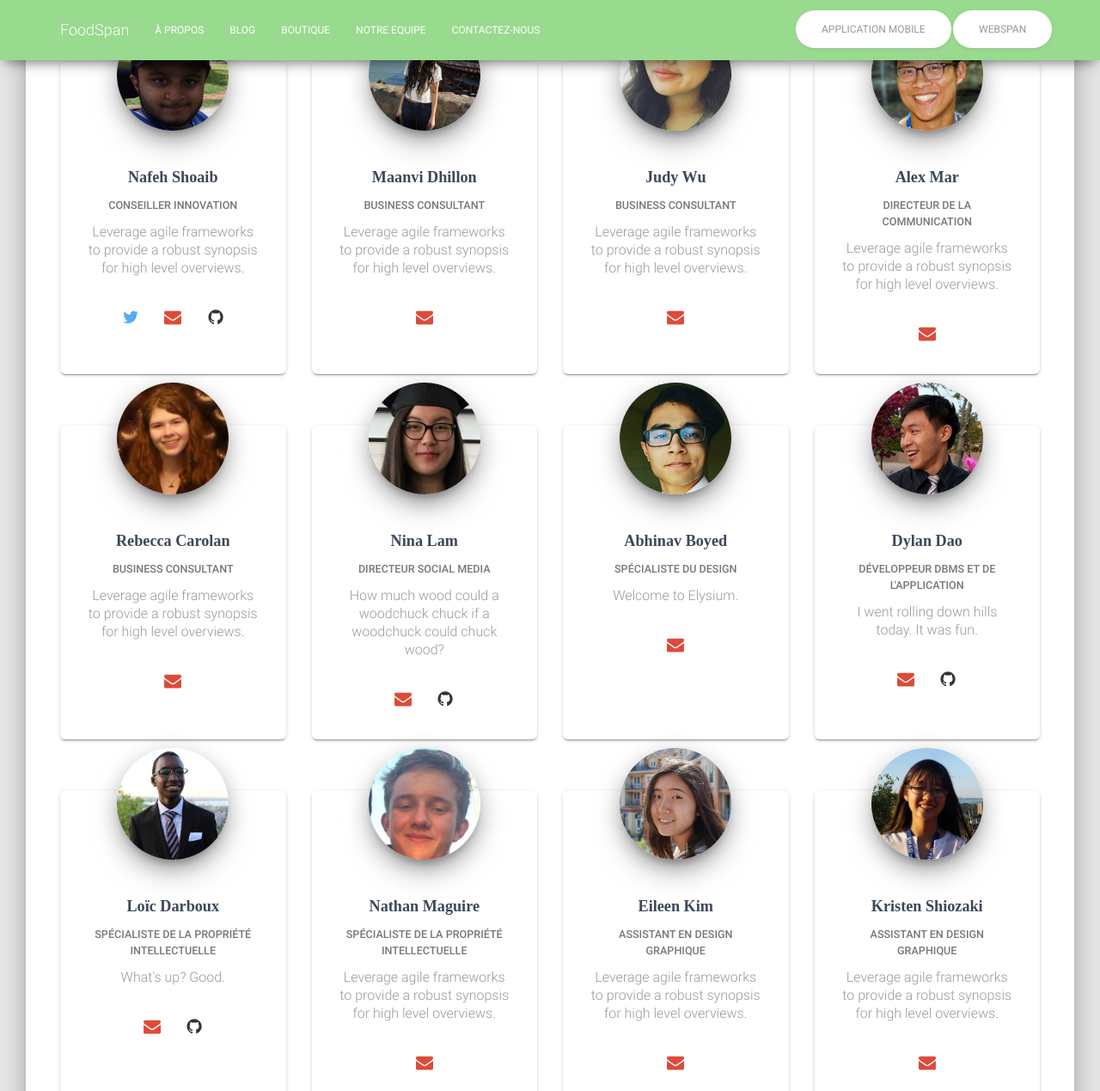
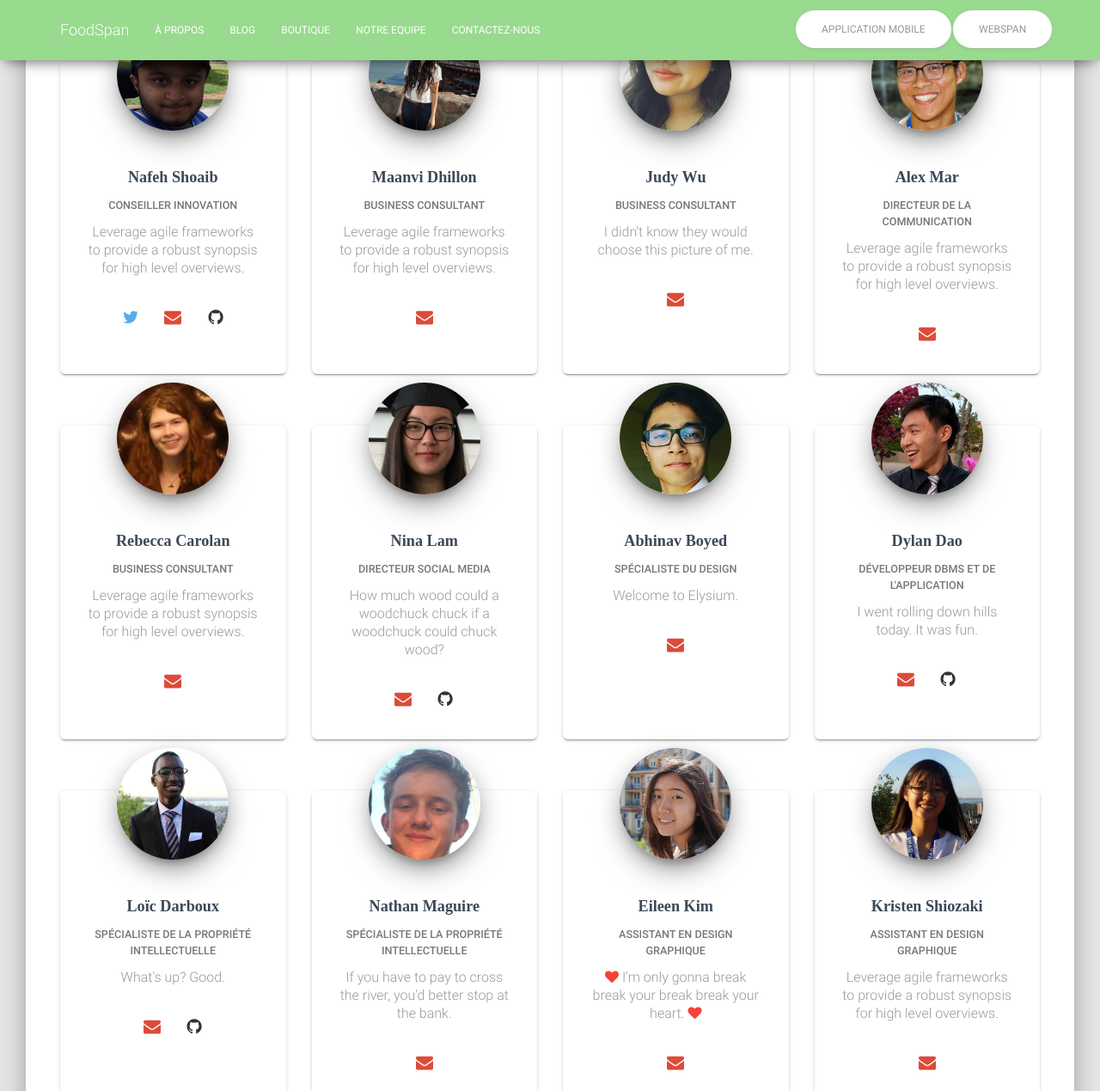
Before and after one commit to FoodSpan/foodspan-website, a Jekyll site: the page fr/team/index.html, which Jekyll copies as it is, in a window 1280 px wide and 1400 px high, scrolled down 629 px, cut to the strip 0-1269 px from the top of the window. Shown: the whole strip at 86% size. Built offline with Jekyll 4.4.1, drawn with Linux system fonts in a browser that asks for light colours; some web fonts are replaced; some of the changed text lies outside the part shown.

Commit message:
extra quotes pt 1

```diff
--- a/fr/team/index.html
+++ b/fr/team/index.html
@@ -224,7 +224,7 @@
 							<h4 class="card-title">Judy Wu</h4>
 							<h6 class="category text-muted">Business Consultant</h6>
 							<p class="card-description">
-								Leverage agile frameworks to provide a robust synopsis for high level overviews.
+								I didn't know they would choose this picture of me.
 							</p>
               <div class="footer">
 								<a href="mailto:165696@gapps.rrdsb.com" class="btn btn-just-icon btn-simple btn-google"><i class="fa fa-envelope"></i> <span class="sr-only">Email</span></i></a>
@@ -364,7 +364,7 @@
 							<h4 class="card-title">Nathan Maguire</h4>
 							<h6 class="category text-muted">Spécialiste de la Propriété Intellectuelle</h6>
 							<p class="card-description">
-								Leverage agile frameworks to provide a robust synopsis for high level overviews.
+								If you have to pay to cross the river, you'd better stop at the bank.
 							</p>
               <div class="footer">
 								<a href="mailto:ncvrm117@gmail.com" class="btn btn-just-icon btn-simple btn-google"><i class="fa fa-envelope"></i> <span class="sr-only">Email</span></i></a>
@@ -383,7 +383,7 @@
 							<h4 class="card-title">Eileen Kim</h4>
 							<h6 class="category text-muted">Assistant en Design Graphique</h6>
 							<p class="card-description">
-								Leverage agile frameworks to provide a robust synopsis for high level overviews.
+                <span class="fa fa-heart text-danger"></span> I'm only gonna break break your break break your heart. <span class="fa fa-heart text-danger"></span>
 							</p>
               <div class="footer">
 								<a href="mailto:eileen.sm.kim" class="btn btn-just-icon btn-simple btn-google"><i class="fa fa-envelope"></i> <span class="sr-only">Email</span></i></a>
@@ -412,6 +412,25 @@
 				</div>
 			</div>
 			<div class="row row-profile">
+        <div class="col-md-3">
+					<div class="card card-profile">
+						<div class="card-avatar">
+							<a href="/fr/contact/"> <span class="sr-only">Contact FoodSpan</span>
+								<img class="img" src="/img/team/annie.png" alt="Picture of Annie Xu" />
+							</a>
+						</div>
+						<div class="content">
+							<h4 class="card-title">Annie Xu</h4>
+							<h6 class="category text-muted">Business Consultant</h6>
+							<p class="card-description">
+								It's pronounced Shoe.
+							</p>
+							<div class="footer">
+								<a href="mailto:anniexu2@gmail.com" class="btn btn-just-icon btn-simple btn-google"><i class="fa fa-envelope"></i> <span class="sr-only">Email</span></i></a>
+							</div>
+						</div>
+					</div>
+				</div>
 				<div class="col-md-3">
 					<div class="card card-profile">
 						<div class="card-avatar">
@@ -466,25 +485,6 @@
 							</p>
               <div class="footer">
 								<a href="mailto:martyn.wei@iamsick.ca" class="btn btn-just-icon btn-simple btn-google"><i class="fa fa-envelope"></i> <span class="sr-only">Email</span></i></a>
-							</div>
-						</div>
-					</div>
-				</div>
-				<div class="col-md-3">
-					<div class="card card-profile">
-						<div class="card-avatar">
-							<a href="/fr/contact/"> <span class="sr-only">Contact FoodSpan</span>
-								<img class="img" src="/img/team/annie.png" alt="Picture of Annie Xu" />
-							</a>
-						</div>
-						<div class="content">
-							<h4 class="card-title">Annie Xu</h4>
-							<h6 class="category text-muted">Business Consultant</h6>
-							<p class="card-description">
-								Leverage agile frameworks to provide a robust synopsis for high level overviews.
-							</p>
-							<div class="footer">
-								<a href="mailto:anniexu2@gmail.com" class="btn btn-just-icon btn-simple btn-google"><i class="fa fa-envelope"></i> <span class="sr-only">Email</span></i></a>
 							</div>
 						</div>
 					</div>
```
Also changed, not shown: team.html (+22 -22 lines).
